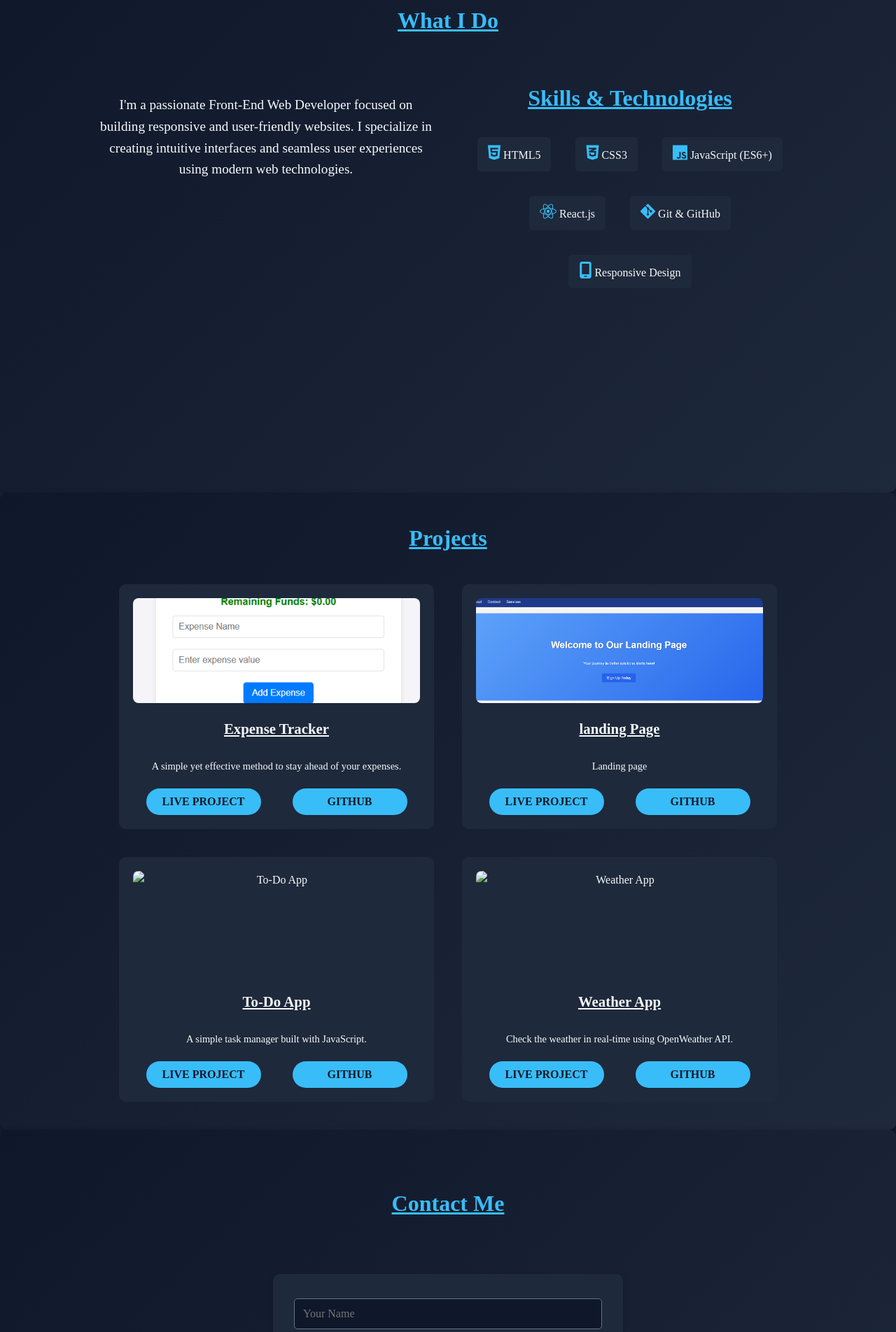
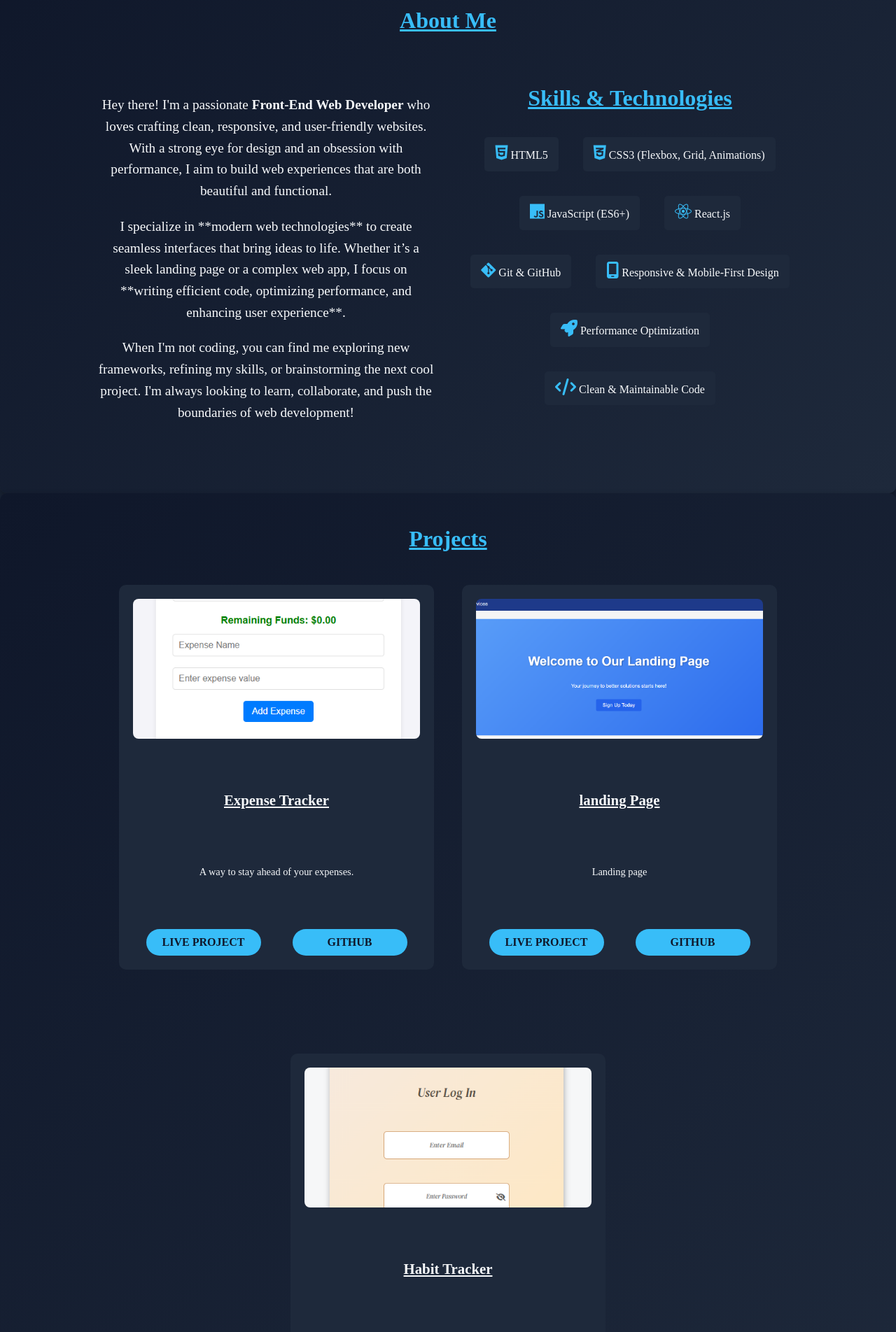
Before and after one commit to webDevCa23/main-portfolio, a plain HTML site: page index.html in a window 1280 px wide. Shown: the part 896-2800 px from the top of the page at 70% size. Drawn offline with Linux system fonts and the light colour scheme; a web font is replaced by a local one.

Commit message:
2/27/2025
minor updates

```diff
--- a/app.js
+++ b/app.js
@@ -5,9 +5,6 @@ document.addEventListener("DOMContentLoaded", function () {
   const hamburger = document.querySelector(".hamburger");
   const navLinks = document.querySelector(".nav-links");
   const links = document.querySelectorAll(".nav-links a");
-  const projectButtons = document.querySelectorAll(
-    ".proj-btn-container button"
-  );
 
   // Toggle menu when hamburger is clicked
   hamburger.addEventListener("click", () => {
@@ -24,14 +21,4 @@ document.addEventListener("DOMContentLoaded", function () {
       hamburger.setAttribute("aria-expanded", "false");
     });
   });
-
-  // Make project buttons clickable
-  projectButtons.forEach((button) => {
-    button.addEventListener("click", function () {
-      const link = this.querySelector("a");
-      if (link && link.href) {
-        window.open(link.href, "_blank");
-      }
-    });
-  });
 });
--- a/index.html
+++ b/index.html
@@ -48,12 +48,24 @@
 
   <!-- About Section -->
   <section id="about">
-  <h2>What I Do</h2>
+    <h2>About Me</h2>
     <div class="about-container">
       <div class="about-text">
         <p>
-        I'm a passionate Front-End Web Developer focused on building responsive and user-friendly websites.
-        I specialize in creating intuitive interfaces and seamless user experiences using modern web technologies.
+          Hey there! I'm a passionate <strong>Front-End Web Developer</strong> who loves crafting clean, responsive, and
+          user-friendly websites.
+          With a strong eye for design and an obsession with performance, I aim to build web experiences that are both
+          beautiful and functional.
+        </p>
+        <p>
+          I specialize in **modern web technologies** to create seamless interfaces that bring ideas to life. Whether
+          it’s
+          a sleek landing page or a complex web app, I focus on **writing efficient code, optimizing performance, and
+          enhancing user experience**.
+        </p>
+        <p>
+          When I'm not coding, you can find me exploring new frameworks, refining my skills, or brainstorming the next
+          cool project. I'm always looking to learn, collaborate, and push the boundaries of web development!
         </p>
       </div>
 
@@ -61,11 +73,13 @@
         <h3>Skills & Technologies</h3>
         <ul class="skills-list">
           <li><i class="fa-brands fa-html5"></i> HTML5</li>
-        <li><i class="fa-brands fa-css3-alt"></i> CSS3</li>
+          <li><i class="fa-brands fa-css3-alt"></i> CSS3 (Flexbox, Grid, Animations)</li>
           <li><i class="fa-brands fa-js"></i> JavaScript (ES6+)</li>
           <li><i class="fa-brands fa-react"></i> React.js</li>
           <li><i class="fa-brands fa-git-alt"></i> Git & GitHub</li>
-        <li><i class="fa-solid fa-mobile-screen"></i> Responsive Design</li>
+          <li><i class="fa-solid fa-mobile-screen"></i> Responsive & Mobile-First Design</li>
+          <li><i class="fa-solid fa-rocket"></i> Performance Optimization</li>
+          <li><i class="fa-solid fa-code"></i> Clean & Maintainable Code</li>
         </ul>
       </div>
     </div>
@@ -78,10 +92,12 @@
     <div class="project-card">
       <img src="./images/expense-tracker.png" alt="Expense Tracker" loading="lazy">
       <h3>Expense Tracker</h3>
-      <p>A simple yet effective method to stay ahead of your expenses.</p>
+      <p>A way to stay ahead of your expenses.</p>
       <div class="proj-btn-container">
-        <button class="live"><a href="https://webdevca23.github.io/Expense-Tracker/" target="_blank">LIVE PROJECT</a></button>
-        <button class="gitHub"><a href="#">GITHUB</a></button>
+        <button class="live"><a href="https://webdevca23.github.io/Expense-Tracker/" target="_blank">LIVE
+            PROJECT</a></button>
+        <button class="gitHub"><a href="https://github.com/webDevCa23/Expense-Tracker.git"
+            target="_blank">GITHUB</a></button>
       </div>
     </div>
     <div class="project-card">
@@ -89,26 +105,21 @@
       <h3>landing Page</h3>
       <p>Landing page</p>
       <div class="proj-btn-container">
-        <button class="live"><a href="https://webdevca23.github.io/Landing-page/" target="_blank">LIVE PROJECT</a></button>
-        <button class="gitHub"><a href="#">GITHUB</a></button>
+        <button class="live"><a href="https://webdevca23.github.io/Landing-page/" target="_blank">LIVE
+            PROJECT</a></button>
+        <button class="gitHub"><a href="https://github.com/webDevCa23/Landing-page.git"
+            target="_blank">GITHUB</a></button>
       </div>
     </div>
     <div class="project-card">
-      <img src="./images/todo-app.png" alt="To-Do App" loading="lazy">
-      <h3>To-Do App</h3>
-      <p>A simple task manager built with JavaScript.</p>
+      <img src="./images/habit-tracker.png" alt="Habit Tracker" loading="lazy">
+      <h3>Habit Tracker</h3>
+      <p>Helps users keep track of errands</p>
       <div class="proj-btn-container">
-        <button class="live"><a href="https://webdevca23.github.io/Landing-page/" target="_blank">LIVE PROJECT</a></button>
-        <button class="gitHub"><a href="#">GITHUB</a></button>
-      </div>
-    </div>
-      <div class="project-card">
-        <img src="./images/weather-app.png" alt="Weather App" loading="lazy">
-        <h3>Weather App</h3>
-        <p>Check the weather in real-time using OpenWeather API.</p>
-        <div class="proj-btn-container">
-          <button class="live"><a href="https://webdevca23.github.io/Landing-page/" target="_blank">LIVE PROJECT</a></button>
-          <button class="gitHub"><a href="#">GITHUB</a></button>
+        <button class="live"><a href="https://webdevca23.github.io/Habit-Tracker/" target="_blank">LIVE
+            PROJECT</a></button>
+        <button class="gitHub"><a href="https://github.com/webDevCa23/Habit-Tracker.git"
+            target="_blank">GITHUB</a></button>
       </div>
     </div>
   </section>
--- a/style.css
+++ b/style.css
@@ -48,6 +48,7 @@ nav {
   display: flex;
   justify-content: space-between;
   align-items: center;
+  height: 80px;
 }
 
 .nav-links {
@@ -70,7 +71,7 @@ nav {
   transform: scale(1.05);
 }
 
-#resume-btn{
+#resume-btn {
   background-color: #38bdf8;
   color: #0f172a;
   padding: 12px 24px;
@@ -83,7 +84,7 @@ nav {
   margin-bottom: 10px;
 }
 
-#resume-btn:hover{
+#resume-btn:hover {
   transform: scale(1.05);
   color: #f8fafc;
 }
@@ -294,6 +295,7 @@ header p {
   max-width: 1200px;
   margin: 0 auto;
 }
+
 .project-card {
   background-color: #1e293b;
   color: #f8fafc;
@@ -306,15 +308,17 @@ header p {
   flex-direction: column;
   justify-content: space-between;
   width: 450px;
-  height: 350px;
+  height: 550px;
+  margin-bottom: 100px;
 }
 
 .project-card img {
   width: 100%;
-  height: 150px;
+  height: 200px;
   object-fit: cover;
   border-radius: 8px;
 }
+
 .project-card h3 {
   margin-top: 15px;
   font-size: 1.3rem;
@@ -329,7 +333,7 @@ header p {
 
 .project-card a {
   text-decoration: none;
-  color:#0f172a;
+  color: #0f172a;
   font-weight: bold;
 }
 
@@ -337,8 +341,9 @@ header p {
   transform: translateY(-5px);
 }
 
-.live, .gitHub{
-  background-color:#38bdf8;
+.live,
+.gitHub {
+  background-color: #38bdf8;
   border: none;
   border-radius: 20px;
   font-size: 1rem;
@@ -349,23 +354,23 @@ header p {
   cursor: pointer;
 }
 
-.live:hover{
+.live:hover {
+  transform: scale(1.2);
+  color: #ffffff;
+}
+
+.gitHub:hover {
   transform: scale(1.2);
   color: #f8fafc;
 }
 
-.gitHub:hover{
-  transform: scale(1.2);
-  color: #f8fafc;
-}
-
-.proj-btn-container{
+.proj-btn-container {
   display: flex;
   justify-content: center;
   gap: 8px;
 }
 
-a{
+a {
   color: #f8fafc;
 }
 
@@ -421,7 +426,8 @@ form button:hover {
   transform: scale(1.05);
 }
 
-h2, h3 {
+h2,
+h3 {
   margin: 20px;
   font-size: 2rem;
   color: #38bdf8;
@@ -459,8 +465,9 @@ h2, h3 {
   margin-top: 20px;
   width: 100%;
 }
+
 .social-links a {
-  color:#f8fafc;
+  color: #f8fafc;
   font-size: 1.2rem;
   text-decoration: none;
 }
@@ -500,14 +507,17 @@ footer ul {
   .proj-btn-container {
     flex-direction: column;
   }
- .proj-btn-container button {
-  width: 50%;
-  max-width: 120px;
+
+  .proj-btn-container button {
+    width: 50%;
+    max-width: 120px;
   }
-.project-card{
-  height: 550px;
+
+  .project-card {
+    height: 550px;
+  }
 }
-}
+
 /* Mobile Navigation Fix */
 @media (max-width: 768px) {
   nav {
@@ -548,21 +558,6 @@ footer ul {
     padding: 10px 20px;
   }
 
-  .backdrop {
-    position: fixed;
-    top: 0;
-    left: 0;
-    width: 100%;
-    height: 100vh;
-    background: rgba(0, 0, 0, 0.5);
-    display: none;
-    z-index: 1000;
-  }
-
-  .nav-links.show+.backdrop {
-    display: block;
-  }
-
   .hamburger {
     display: flex;
     flex-direction: column;
@@ -580,7 +575,7 @@ footer ul {
   }
 
   .hamburger.active div:nth-child(1) {
-    transform: rotate(45deg) translate(8px, 8px);
+    transform: rotate(45deg) translate(8px, 11px);
   }
 
   .hamburger.active div:nth-child(2) {
@@ -588,15 +583,15 @@ footer ul {
   }
 
   .hamburger.active div:nth-child(3) {
-    transform: rotate(-45deg) translate(8px, -8px);
+    transform: rotate(-45deg) translate(8px, -12px);
   }
 
+
   #resume-btn {
-    width: 110px;
+    width: 150px;
     border-radius: 40px;
-    margin-top: 15px;
     font-size: 1.2rem;
-    margin-bottom: 10px;
+    margin: 15px 0 10px 0;
   }
 
   .about-container {
```
Lines whose indentation alone changed are shown as unchanged.
